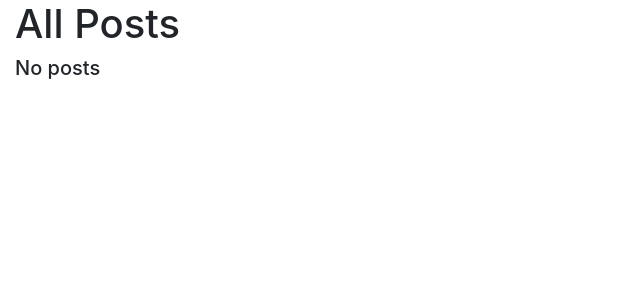
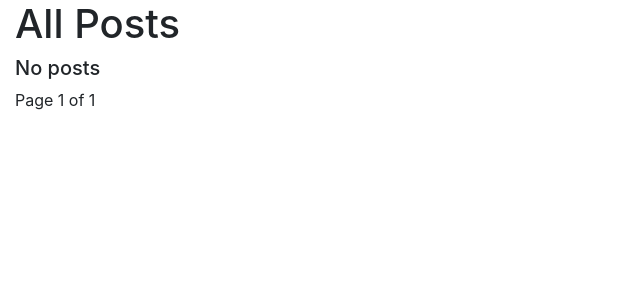
Before and after one commit to AA24107/CS50W-Network, a Django app: page / in a window 1280 px wide. Shown: the part 56-356 px from the top of the page, without its empty margins (0-640 px from the left). Run offline with Django 3.2, Linux system fonts and the light colour scheme; data that the repository does not hold is empty; some libraries are stand-ins or nearby versions.

Commit message:
implemented pagination

```diff
--- a/network/templates/network/index.html
+++ b/network/templates/network/index.html
@@ -1,8 +1,8 @@
 {% extends "network/layout.html" %}
 
 {% block body %}
-    <h1>All Posts</h1>
-    {% for post in posts %}
+    <h1>{{title}}</h1>
+    {% for post in page_obj %}
         <div class="card mb-2 p-2">
             <h4>
                 <a href="{% url 'profile' post.user.username %}">
@@ -16,4 +16,17 @@
     {% empty %}
         <h5>No posts</h5>
     {% endfor %}
+    <div class="pagination">
+        {% if page_obj.has_previous %}
+            <a href="?page={{ page_obj.previous_page_number }}">Previous </a>
+        {% endif %}
+        <span>
+            Page {{ page_obj.number }} of {{ page_obj.paginator.num_pages }}
+        </span>
+
+        {% if page_obj.has_next %}
+            <a href="?page={{ page_obj.next_page_number }}"> Next</a>
+        {% endif %}
+    </div>
+
 {% endblock %}
--- a/network/views.py
+++ b/network/views.py
@@ -4,22 +4,31 @@ from django.http import HttpResponse, HttpResponseRedirect
 from django.shortcuts import render, redirect
 from django.urls import reverse
 from django.contrib.auth.decorators import login_required
+from django.core.paginator import Paginator
 
 from .models import User, Post
 
 
 def index(request):
     posts = Post.objects.all().order_by("-created_at")
+    paginator = Paginator(posts, 10)
+    page_number = request.GET.get("page")
+    page_obj = paginator.get_page(page_number)
     return render(request, "network/index.html", {
-        "posts": posts,
+        "page_obj": page_obj,
+        "title": "All Posts",
     })
 
 def following(request):
     followed = request.user.following.all()
     posts = Post.objects.filter(user__in = followed).order_by("-created_at")
+    paginator = Paginator(posts, 10)
+    page_number = request.GET.get("page")
+    page_obj = paginator.get_page(page_number)
 
     return render(request, "network/index.html", {
-        "posts": posts,
+        "page_obj": page_obj,
+        "title": "Following",
     })
 
 def profile(request, username):
@@ -34,12 +43,15 @@ def profile(request, username):
         return redirect("profile", username=username)
 
     posts = Post.objects.filter(user = profile_user).order_by("-created_at")
+    paginator = Paginator(posts, 5)  #change it to 10 later
+    page_number = request.GET.get("page")
+    page_obj = paginator.get_page(page_number)
     is_following = False
     if request.user.is_authenticated and request.user != profile_user:
         is_following = profile_user.follower.filter(id=request.user.id).exists()
     return render(request, "network/profile.html", {
         "profile": profile_user,
-        "posts": posts,
+        "page_obj": page_obj,
         "is_following": is_following
     })
 
```
Also changed, not shown: network/templates/network/profile.html (+14 -1 lines).
